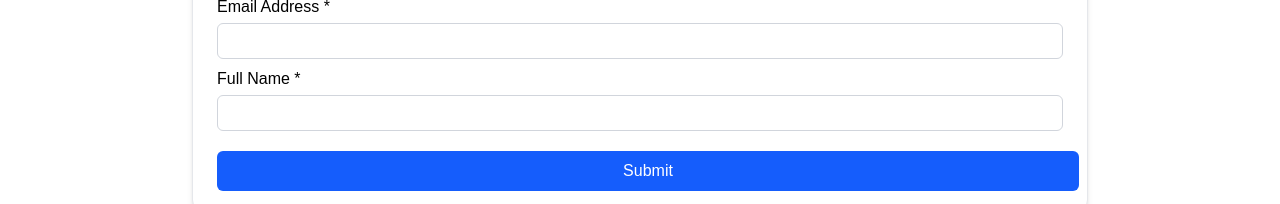
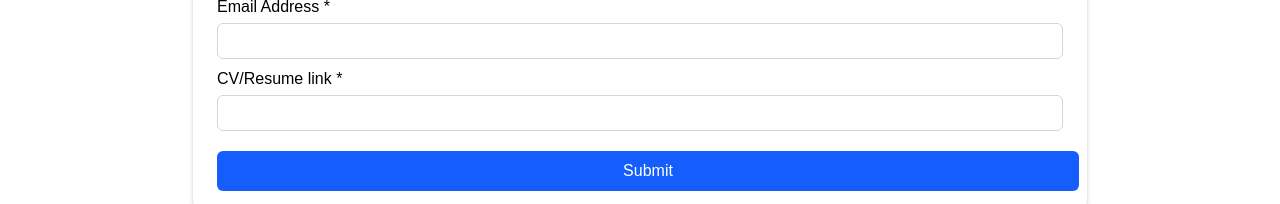
Before and after one commit to sajal-jayanto/mini-job-board-fornt, a Next.js app: page /apply-form in a window 1280 px wide. Shown: the part 331-535 px from the top of the page. Built offline with nearby package versions, Linux system fonts and the light colour scheme.

Commit message:
build fix

```diff
--- a/src/components/ApplicationForm.tsx
+++ b/src/components/ApplicationForm.tsx
@@ -68,7 +68,7 @@ const ApplicationForm = () => {
         error={errors.email}
       />
       <FormInput
-        label="Full Name"
+        label="CV/Resume link"
         register={register("resumeLink", {
           required: "CV/Resume link is required",
         })}
```
